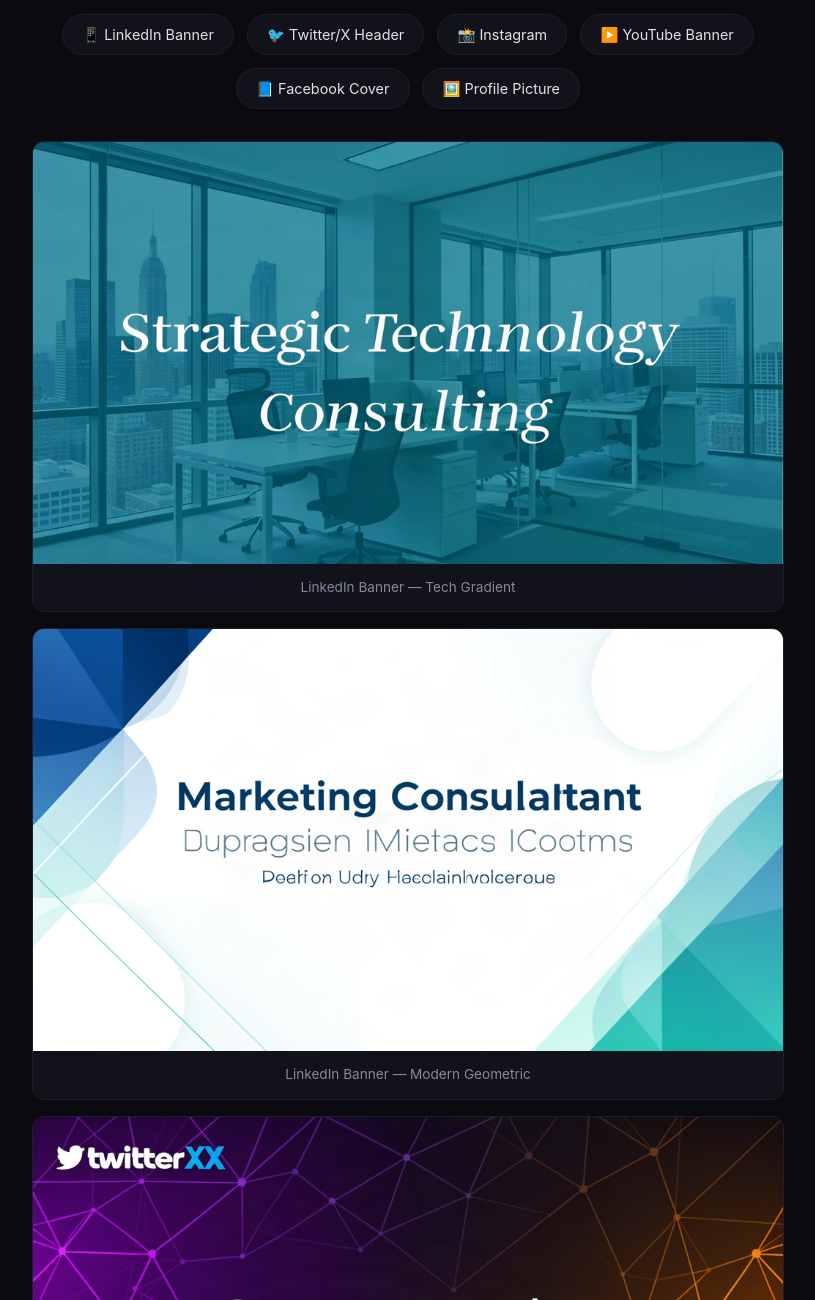
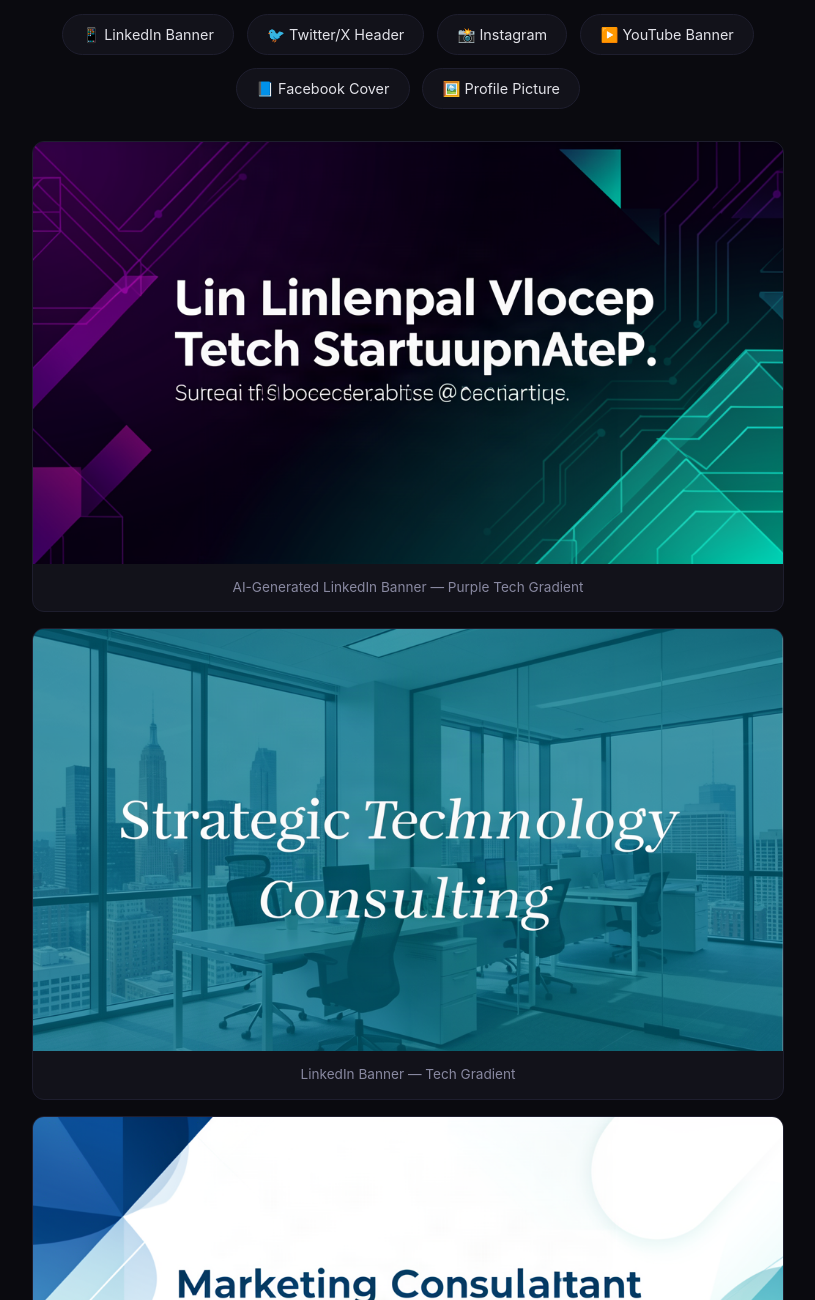
Before and after one commit to astra-intelligence/adventure-banners, a plain HTML site: page docs/index.html in a window 1280 px wide. Shown: the part 811-2111 px from the top of the page, without its empty margins (232-1047 px from the left). Drawn offline with Linux system fonts and the light colour scheme.

Commit message:
Add: AI-generated banner sample to gallery

```diff
--- a/docs/index.html
+++ b/docs/index.html
@@ -165,6 +165,10 @@
 
         <div class="samples">
             <div class="sample">
+                <img src="/adventure-banners/images/banner-ai-sample.png" alt="Sample AI-generated LinkedIn banner with purple gradient and geometric tech pattern" loading="lazy">
+                <div class="caption">AI-Generated LinkedIn Banner — Purple Tech Gradient</div>
+            </div>
+            <div class="sample">
                 <img src="/adventure-banners/images/banner-linkedin-1.png" alt="Sample LinkedIn banner with gradient tech design" loading="lazy">
                 <div class="caption">LinkedIn Banner — Tech Gradient</div>
             </div>
```
Also changed, not shown: images/banner-ai-sample.png (added).
